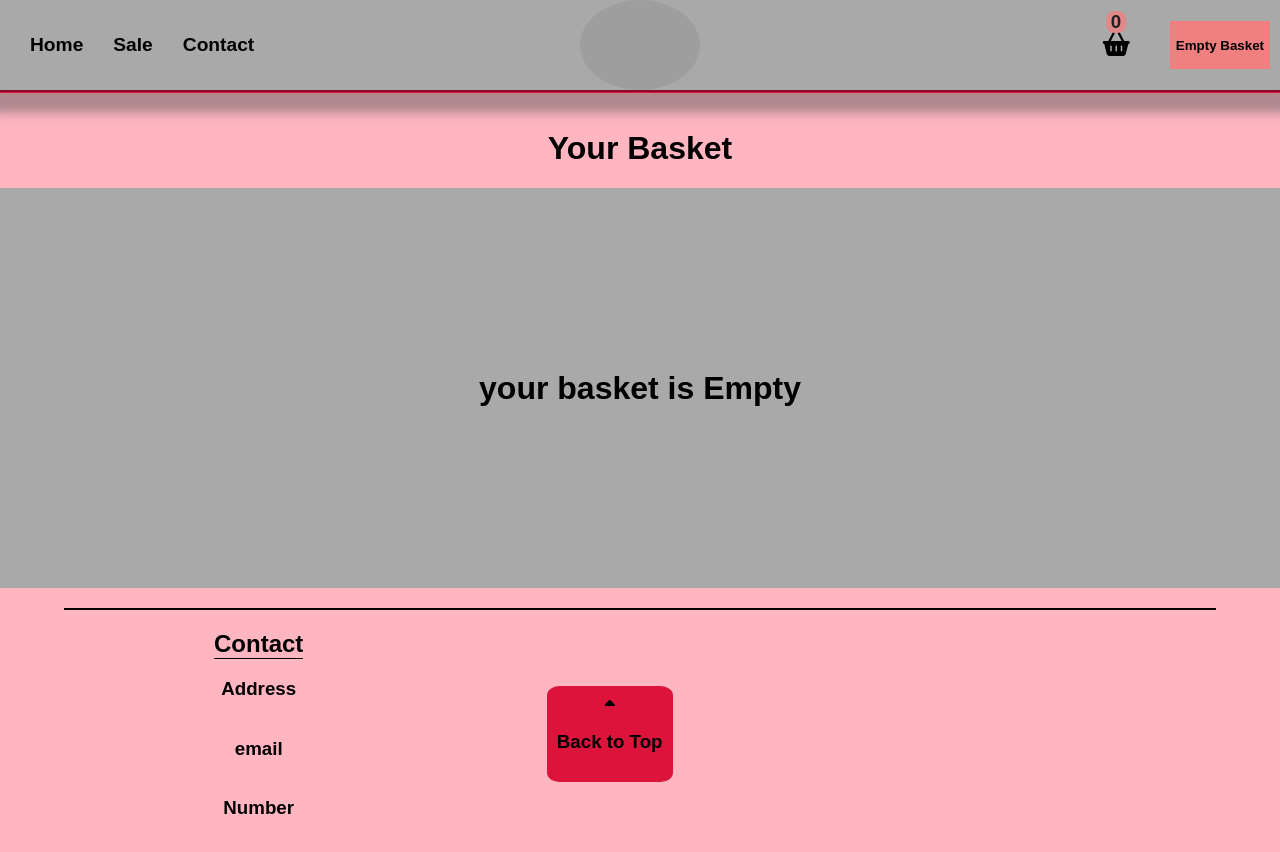
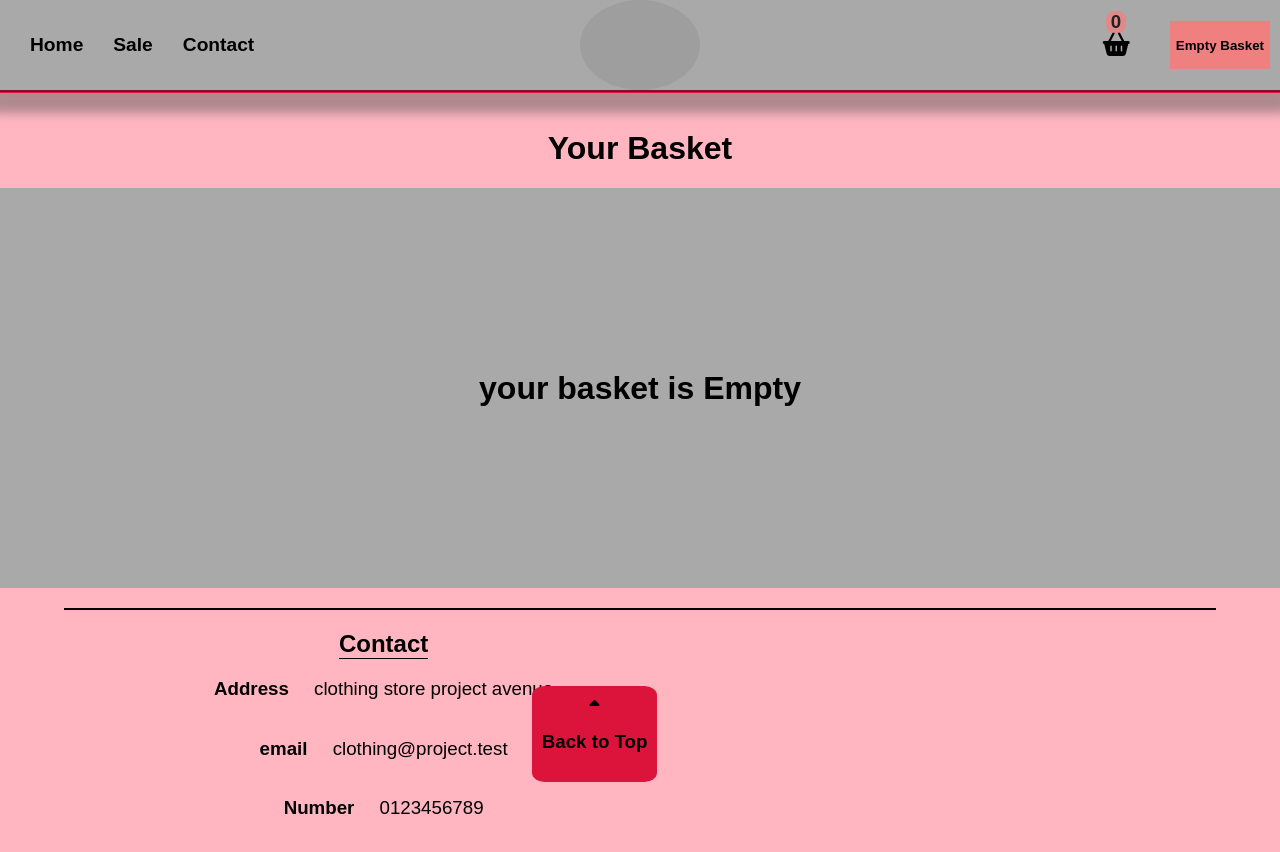
Before and after one commit to Amir-Rsh/clothing-store, a React (Vite) app: page /basket in a window 1280 px wide. Shown: the top 852 px of the page. Built offline with nearby package versions, Linux system fonts and the light colour scheme; grey boxes are pictures that could not be loaded.

Commit message:
compatibility

```diff
--- a/src/App.tsx
+++ b/src/App.tsx
@@ -39,7 +39,10 @@ const App = () => {
           path="/basket"
           element={<Basket basket={basket} setBasket={setBasket} />}
         />
-        <Route path={"/completion"} element={<Completion />} />
+        <Route
+          path={"/completion"}
+          element={<Completion setBasket={setBasket} />}
+        />
       </Routes>
       <Footer />
     </>
--- a/src/components/Basket.tsx
+++ b/src/components/Basket.tsx
@@ -70,7 +70,6 @@ const Basket: React.FC<BasketProps> = ({ basket }) => {
 
   return items.length < 1 ? (
     <>
-      {" "}
       <h1 style={{ textAlign: "center", marginTop: "130px" }}>Your Basket</h1>
       <div
         style={{
@@ -282,6 +281,7 @@ const Basket: React.FC<BasketProps> = ({ basket }) => {
           );
         })}
         <div
+          id="stripe2"
           style={{
             marginRight: "40px",
             marginTop: "30px",
--- a/src/components/Completion.tsx
+++ b/src/components/Completion.tsx
@@ -1,14 +1,37 @@
+import { useEffect } from "react";
 import { useNavigate } from "react-router-dom";
+import Cookies from "js-cookie";
 
-export default function Completion() {
+interface CompletionProps {
+  setBasket: any;
+}
+
+const Completion: React.FC<CompletionProps> = ({ setBasket }) => {
   const navigate = useNavigate();
+  useEffect(() => {
+    Cookies.remove("basket");
+
+    setBasket("");
+  }, []);
 
   setTimeout(() => {
     navigate("/");
   }, 4000);
   return (
-    <h1 style={{ marginTop: "130px", textAlign: "center" }}>
-      Thank you for your purchase. redirecting you to home page...
-    </h1>
+    <div
+      style={{
+        display: "flex",
+        justifyContent: "center",
+        alignItems: "center",
+        height: "400px",
+        backgroundColor: "darkgray",
+      }}
+    >
+      <h1 style={{ marginTop: "130px", textAlign: "center" }}>
+        Thank you for your purchase. redirecting you to home page...
+      </h1>
+    </div>
   );
-}
+};
+
+export default Completion;
--- a/src/components/Footer.tsx
+++ b/src/components/Footer.tsx
@@ -9,9 +9,24 @@ export default function Footer() {
     <footer>
       <div className="footerColumn">
         <h2>Contact</h2>
-        <h3 className="footerButtons">Address</h3>
-        <h3 className="footerButtons">email</h3>
-        <h3 className="footerButtons">Number</h3>
+        <h3 className="footerButtons">
+          Address{" "}
+          <span style={{ marginLeft: "20px", fontWeight: "normal" }}>
+            clothing store project avenue
+          </span>
+        </h3>
+        <h3 className="footerButtons">
+          email{" "}
+          <span style={{ marginLeft: "20px", fontWeight: "normal" }}>
+            clothing@project.test
+          </span>
+        </h3>
+        <h3 className="footerButtons">
+          Number{" "}
+          <span style={{ marginLeft: "20px", fontWeight: "normal" }}>
+            0123456789
+          </span>
+        </h3>
       </div>
       <div
         id="back-top"
--- a/src/components/Items.tsx
+++ b/src/components/Items.tsx
@@ -89,7 +89,6 @@ const Items: React.FC<ItemsProps> = ({ basket, setBasket }) => {
           style={{
             width: "200px",
             height: "30px",
-            marginRight: "20px",
             backgroundColor: "palevioletred",
             textAlign: "center",
             fontWeight: "bold",
@@ -105,6 +104,7 @@ const Items: React.FC<ItemsProps> = ({ basket, setBasket }) => {
           <option value="winter">Winter</option>
           <option value="formal">Formal</option>
         </select>
+        <br />
         <select
           onChange={handleCategoryChange}
           style={{
--- a/src/index.css
+++ b/src/index.css
@@ -98,7 +98,6 @@ footer {
   padding-top: 20px;
 }
 .footerColumn {
-  /* flex: 0 */
   text-align: center;
   display: flex;
   justify-content: center;
@@ -298,14 +297,6 @@ input {
   height: 20px;
   transform: translateY(15px);
 }
-.footerButtons {
-  transition: 0.3s transform ease;
-}
-.footerButtons:hover {
-  cursor: pointer;
-  transform: scale(1.2);
-  color: crimson;
-}
 #loadingLogos {
   width: 100%;
 }
@@ -317,7 +308,7 @@ option {
   cursor: pointer;
 }
 #back-top {
-  transform: translateX(-150px);
+  transform: translateX(-290px);
 }
 
 @media (max-width: 1250px) {
@@ -335,7 +326,8 @@ option {
     margin-left: 20px !important;
   }
   #back-top {
-    transform: translateX(-70px) !important;
+    transform: translateX(0) !important;
+    margin-left: auto;
   }
 }
 
@@ -364,7 +356,11 @@ option {
     margin: 10px !important;
   }
   .slogan {
-    font-size: 20px;
+    width: 0px !important;
+    font-size: 0px !important;
+  }
+  #imageChange {
+    width: 90% !important;
   }
   #item-container {
     width: 90% !important;
@@ -376,4 +372,38 @@ option {
   #navigation2 {
     transform: scale(0.8);
   }
+  footer {
+    flex-direction: column;
+  }
+  .footerColumn {
+    margin: 0 0 20px 0;
+  }
+  #item-container {
+    width: 100%;
+    flex-direction: column !important;
+  }
+  #item-img {
+    margin: 20px auto 0 auto !important;
+  }
+  #stripe {
+    width: 300px;
+  }
+  #stripe2 {
+    width: 300px !important;
+    margin: 10px auto 20px auto !important;
+    padding: 0;
+  }
 }
+
+@media (max-width: 470px) {
+  #itemContainer {
+    grid-template-areas: "a";
+  }
+  #name {
+    width: 50px !important;
+    height: 50px !important;
+  }
+  .navButton {
+    font-size: 10px !important;
+  }
+}
```
